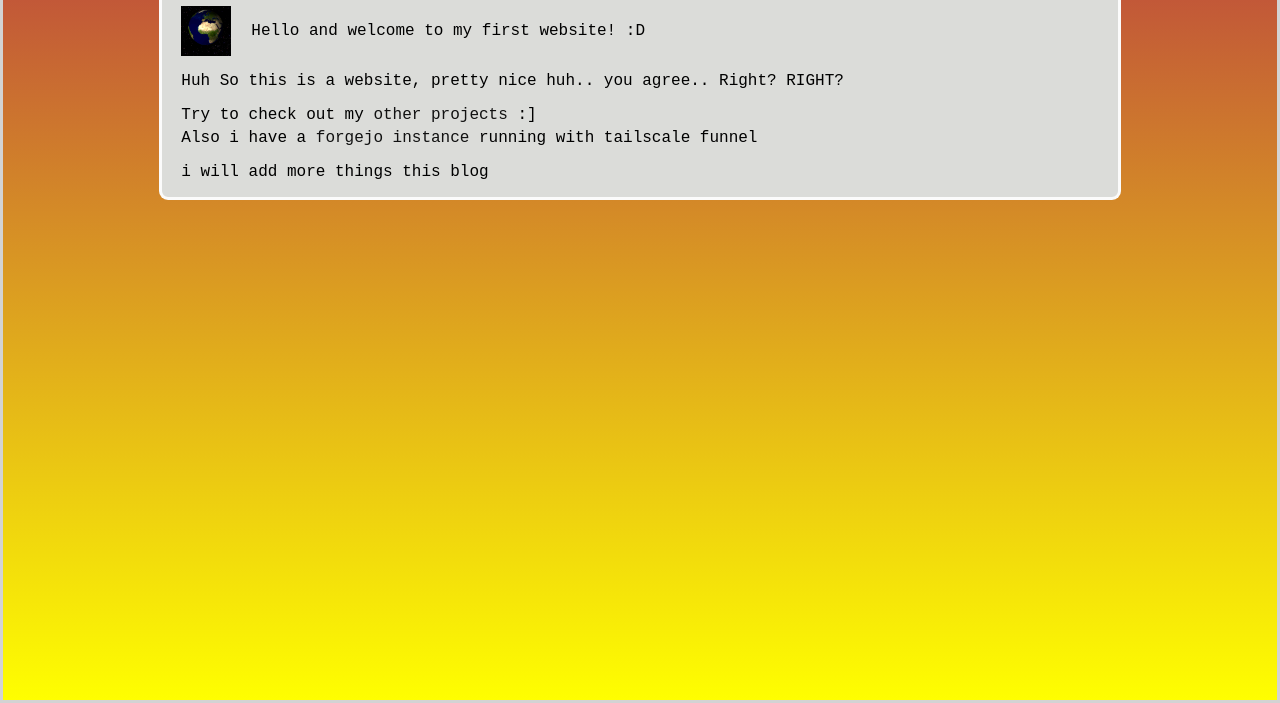
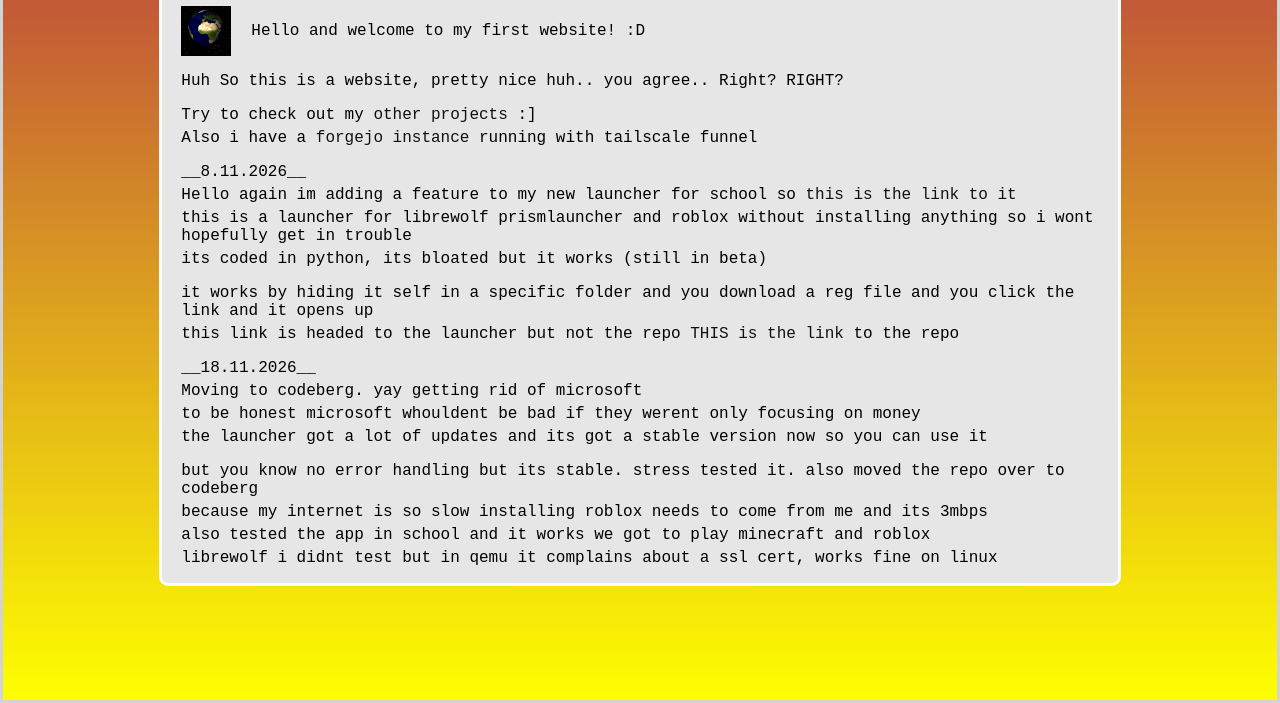
Before and after one commit to krenzelok/mywebsite, a plain HTML site: page index.html in a window 1280 px wide. Shown: the part 103-806 px from the top of the page. Drawn offline with Linux system fonts and the light colour scheme.

Commit message:
probably last commit

```diff
--- a/index.html
+++ b/index.html
@@ -29,10 +29,22 @@
     </div>
     <div class="five">
         <p class=margin>Huh So this is a website, pretty nice huh.. you agree.. Right? RIGHT?</p>
-        <p>Try to check out my <a class=hiddena href="https://github.com/krenzelok">other projects</a> :]</p>
-        <p>Also i have a <a class=hiddena href="https://archlinux-server.numbat-macaroni.ts.net">forgejo instance</a> running with tailscale funnel</p>
-        <p class=margin>i will add more things this blog</p>
-        <p class=bottommargin></p>
+        <p>Try to check out my <a class=hiddena href="https://codeberg.org/krenzelok">other projects</a> :]</p>
+        <p class=bottommargin>Also i have a <a class=hiddena href="https://archlinux-server.numbat-macaroni.ts.net">forgejo instance</a> running with tailscale funnel</p>
+        <p>__8.11.2026__</p>
+        <p>Hello again im adding a feature to my new launcher for school so <a class=hiddena href="myapp://open">this is the link to it</a></p>
+        <p>this is a launcher for librewolf prismlauncher and roblox without installing anything so i wont hopefully get in trouble</p>
+        <p class=bottommargin>its coded in python, its bloated but it works (still in beta)</p>
+        <p>it works by hiding it self in a specific folder and you download a reg file and you click the link and it opens up<p>
+        <p class=bottommargin>this link is headed to the launcher but not the repo <a class=hiddena href="https://codeberg,org/krenzelok/launcher">THIS is the link</a> to the repo</p>
+        <p>__18.11.2026__</p>
+        <p>Moving to codeberg. yay getting rid of microsoft</p>
+        <p>to be honest microsoft whouldent be bad if they werent only focusing on money</p>
+        <p class=bottommargin>the launcher got a lot of updates and its got a stable version now so you can use it</p>
+        <p>but you know no error handling but its stable. stress tested it. also moved the repo over to codeberg</p>
+        <p>because my internet is so slow installing roblox needs to come from me and its 3mbps</p>
+        <p>also tested the app in school and it works we got to play minecraft and roblox</p>
+        <p class=bottommargin>librewolf i didnt test but in qemu it complains about a ssl cert, works fine on linux</p>
     </div>
 </div>
 
--- a/style.css
+++ b/style.css
@@ -12,7 +12,7 @@ body {
 
 .first {
     margin: 0 auto;
-    background-color: rgb(219, 220, 217);
+    background-color: #e6e6e6;
     width: 75%;
     border-radius: 9px;
     border-style: solid;
```
